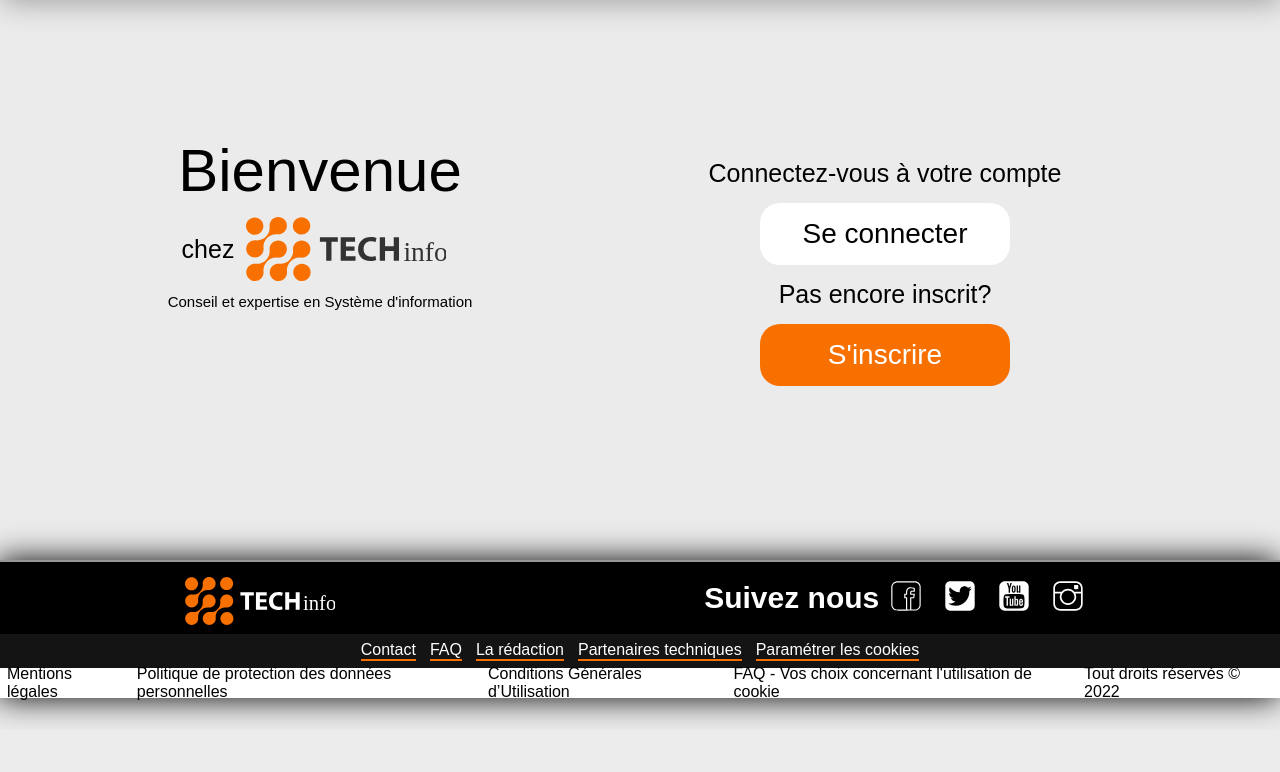
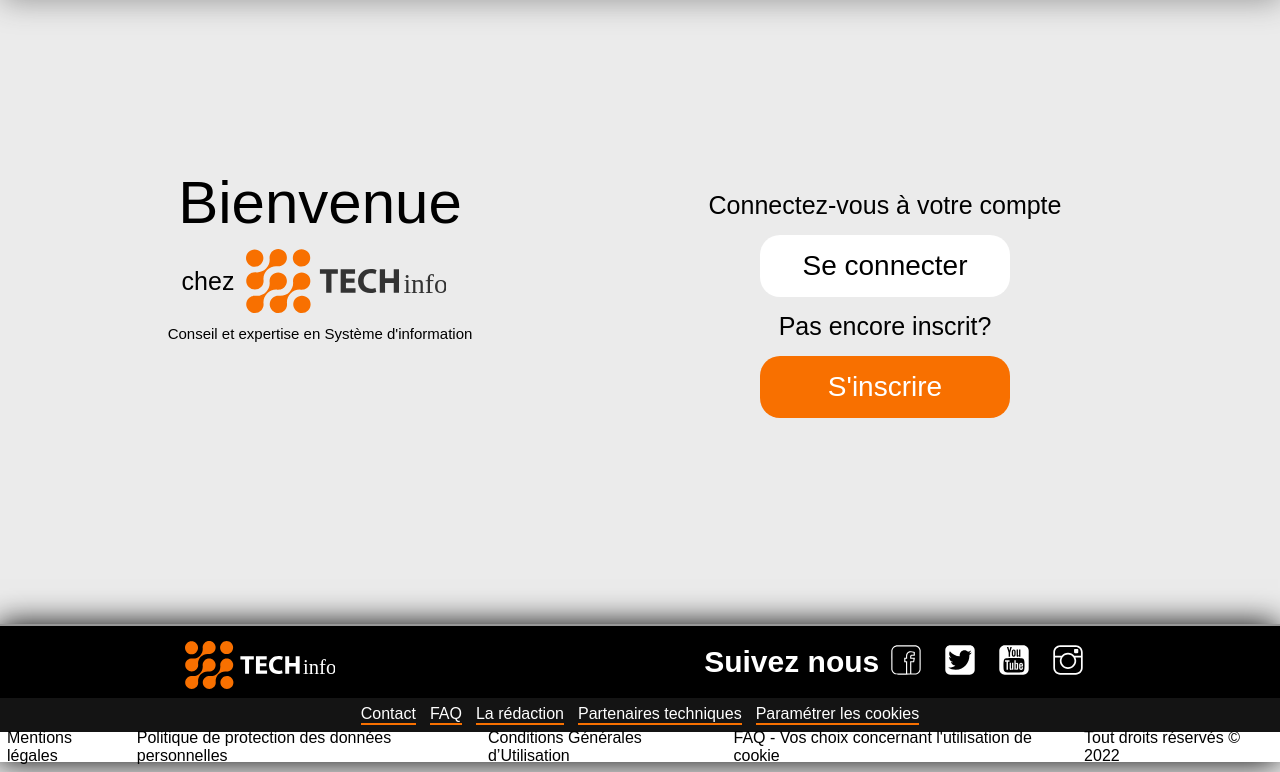
Before and after one commit to hayk-gabrielyan/module-connexion, a PHP site: page / in a window 1280 px wide. Shown: the part 70-842 px from the top of the page. Before the commit the page ends 794 px from the top, so only its background shows below. Run offline with PHP 8.4, Linux system fonts and the light colour scheme.

Commit message:
correction d'erreur lié au nom, prénom

```diff
--- a/styles/style.css
+++ b/styles/style.css
@@ -65,7 +65,7 @@
     margin: 0;
     padding: 0;
     width: 100%;
-    height: 70vh;
+    min-height: 78vh;
   }
 
   section{
--- a/styles/user.css
+++ b/styles/user.css
@@ -12,7 +12,7 @@ main{
   margin: 0;
   padding: 0;
   width: 100%;
-  height: 70vh;
+  height: 78vh;
 }
 
 section{
--- a/verif.php
+++ b/verif.php
@@ -22,10 +22,12 @@
                 $password_hash = $reponse['password'];
                 if (password_verify($password, $password_hash)) { //mot de passe correct
                     // stockage des infos de l'utilisateur dans des variables session
-                    $requete = "SELECT login, password FROM utilisateurs where login = '".$login."'";
+                    $requete = "SELECT login, prenom, nom, password FROM utilisateurs where login = '".$login."'";
                     $exec_requete = $connect -> query($requete);
-                    $reponse = mysqli_fetch_array($exec_requete);
+                    $reponse      = mysqli_fetch_array($exec_requete);
                     $_SESSION['login'] = $login;
+                    $_SESSION['prenom'] = $reponse['prenom'];
+                    $_SESSION['nom'] = $reponse['nom'];
                     $_SESSION['password'] = $reponse['password'];
                     header('Location: user.php');
                 }
```
